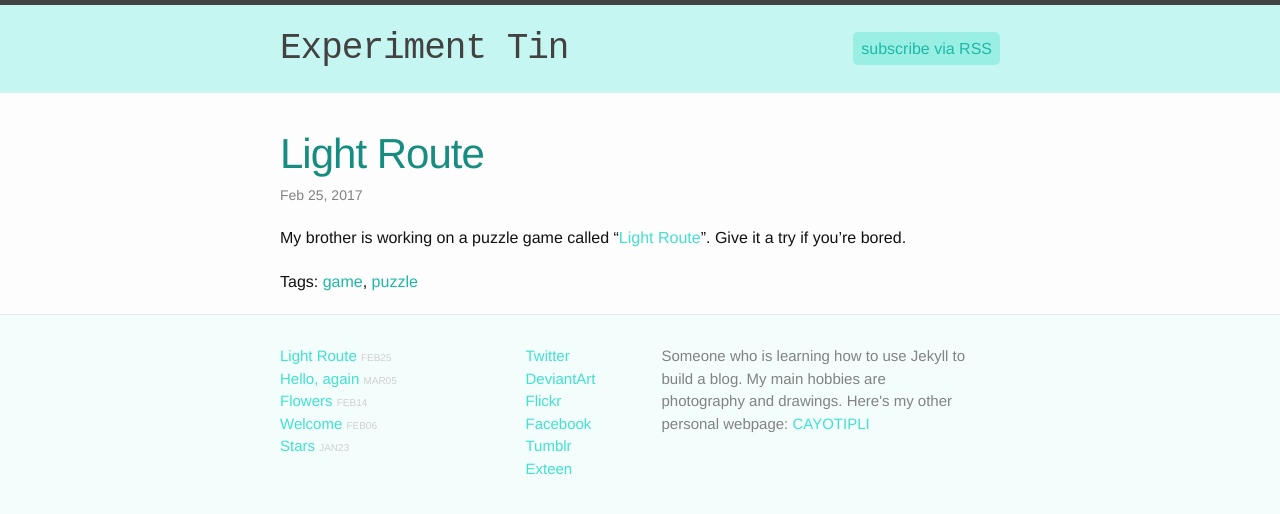
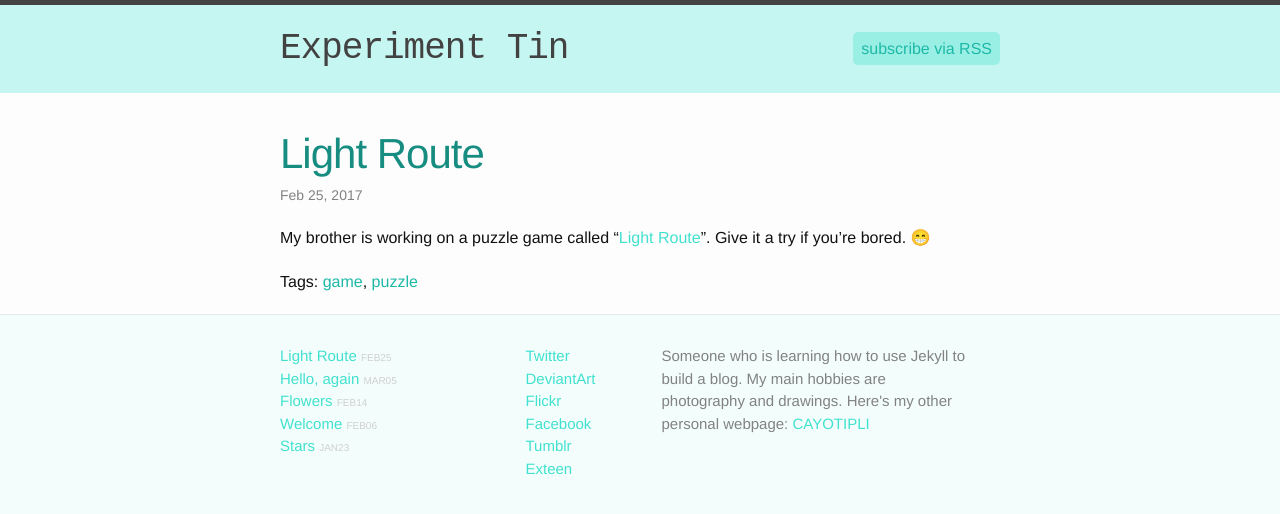
Before and after one commit to tikyon/tikyon.github.io, a Jekyll site: the page built from _posts/2017-02-25-lightroute.markdown, in a window 1280 px wide. Shown: the top 514 px of the page. Built offline with Jekyll 4.4.1, drawn with Linux system fonts in a browser that asks for light colours; nearby versions of some CDN libraries; emoji names are drawn with the system emoji font.

Commit message:
Add jemoji

```diff
--- a/_config.yml
+++ b/_config.yml
@@ -10,7 +10,7 @@ baseurl: "" # the subpath of your site, e.g. /blog/
 twitter_username: tikyon
 github_username:  tikyon
 
-gems: [jekyll-paginate]
+gems: [jekyll-paginate, jemoji]
 paginate: 5
 paginate_path: "page:num"
 
--- a/_posts/2017-02-25-lightroute.markdown
+++ b/_posts/2017-02-25-lightroute.markdown
@@ -6,4 +6,4 @@ category: game
 tags: game puzzle
 ---
 
-My brother is working on a puzzle game called "<a href="http://takonan.github.io/LightRoute/" target="blank">Light Route</a>". Give it a try if you're bored.
+My brother is working on a puzzle game called "<a href="http://takonan.github.io/LightRoute/" target="blank">Light Route</a>". Give it a try if you're bored. :grin:
```
Also changed, not shown: 1 other file.
